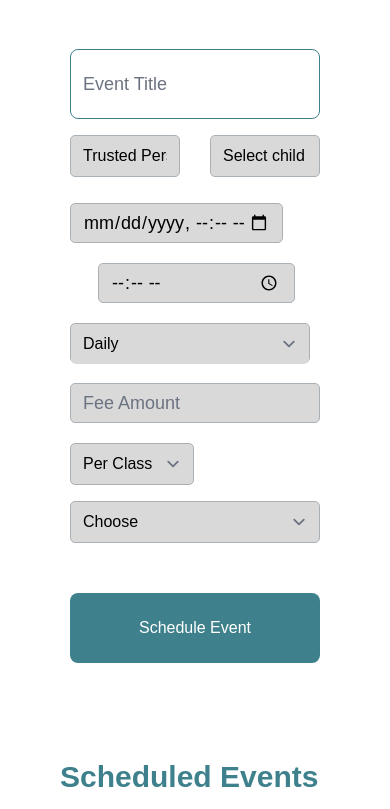
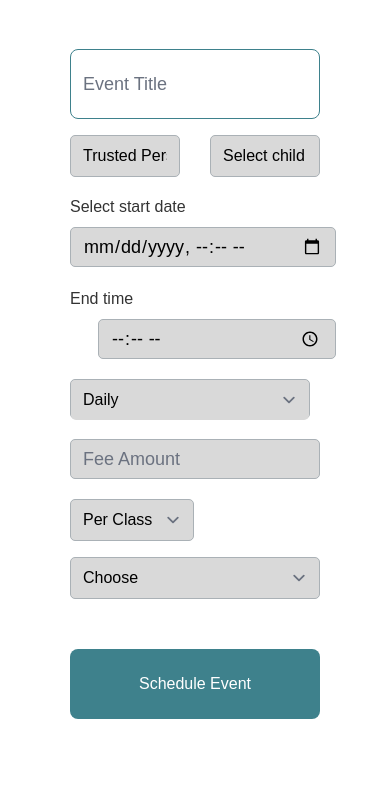
Before and after one commit to shahilnuhmanMP/TT, a Django app: page /calendar/ in a window 390 px wide. Shown: the part 199-1008 px from the top of the page. Run offline with Django 4.2, Linux system fonts and the light colour scheme; the visitor is signed in with stand-in values (Sample User, id 1); data that the repository does not hold is empty; style sheets or scripts are compiled from the project's sources; some libraries are stand-ins or nearby versions.

Commit message:
#date picker style

```diff
--- a/taskapp/templates/calendar.html
+++ b/taskapp/templates/calendar.html
@@ -111,6 +111,15 @@
     #eventFormContent1 {
       margin: 20% auto 10px;
       height: auto;
+    }
+  }
+
+  @media (max-width: 768px) {
+    #startDateTime {
+      min-width: 220px;
+    }
+    #endTime {
+      min-width: 220px;
     }
   }
 </style>
@@ -345,28 +354,31 @@
               class="items-start mr-5 lg:mr-0 mt-2 lg:mt-1"
               style="gap: 10px"
             >
-              <div style="display: flex; justify-content: start">
+            <label style="display: flex;" class="mt-5">Select start date</label>
+              <div style="display: flex; justify-content: start;">
                 <input
                   type="datetime-local"
                   id="startDateTime"
                   name="startDateTime"
                   placeholder="start date"
                   required
-                  class="bg-[#f8fafc] w-full border-2 border-[#f1f5f9] text-[#e2e8f0] mt-5 rounded-lg text-lg h-[40px] lg:text-sm"
+                  class="bg-[#f8fafc] w-full border-2 border-[#f1f5f9] text-[#e2e8f0] mt-2 rounded-lg text-lg h-[40px] lg:text-sm"
                   style="
                     color: black;
                     border-radius: 5px;
                     border: 1px solid #aab1b6;
                     background-color: #d9d9d9;
-                    width: 80% !important;
+                    width: 100% !important;
                   "
                 />
               </div>
+              <label style="display: flex;" class="mt-5">End time</label>
 
               <div
-                class="ms-5 mt-5"
+                class="ms-5 mt-2"
                 style="display: flex; justify-content: start"
               >
+
                 <input
                   type="time"
                   id="endTime"
@@ -376,11 +388,10 @@
                   class="bg-[#f8fafc] w-full ms-2 border-2 border-[#f1f5f9] text-[#e2e8f0] rounded-lg text-lg h-[40px] lg:text-sm"
                   style="
                     color: black;
-                    width: 100%;
                     border-radius: 5px;
                     border: 1px solid #aab1b6;
                     background-color: #d9d9d9;
-                    width: 80% !important;
+                    width: 100% !important;
                   "
                 />
               </div>
```
